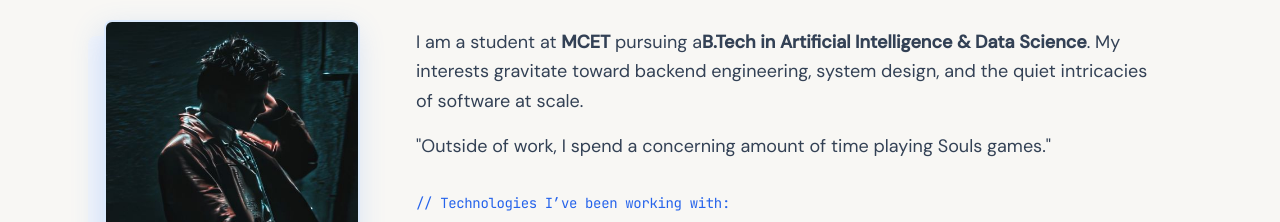
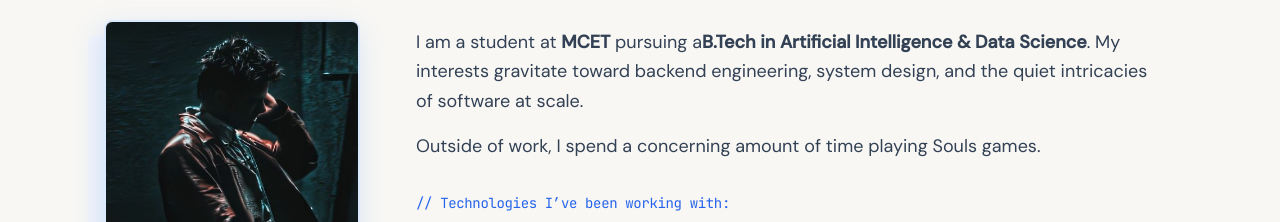
Before and after one commit to lightning4747/lightning, a React (Vite) app: page /#/ in a window 1280 px wide. Shown: the part 980-1202 px from the top of the page. Built offline with nearby package versions, Linux system fonts and the light colour scheme; a web font is replaced by a local one.

Commit message:
update readme and format details

```diff
--- a/src/components/sections/About.tsx
+++ b/src/components/sections/About.tsx
@@ -191,7 +191,7 @@ export const About: React.FC = () => {
               My interests gravitate toward backend engineering, system design,
                and the quiet intricacies of software at scale. </p>
             <p className="text-lg leading-relaxed">
-              "Outside of work, I spend a concerning amount of time playing Souls games."
+              Outside of work, I spend a concerning amount of time playing Souls games.
             </p>
             <div className="pt-4">
               <p className={`mb-4 font-mono text-sm tracking-tight ${isDarkMode ? "text-accent-primary" : "text-blue-600"}`}>
```
Also changed, not shown: 1 other file (tests, documents, lock files or other folders).
